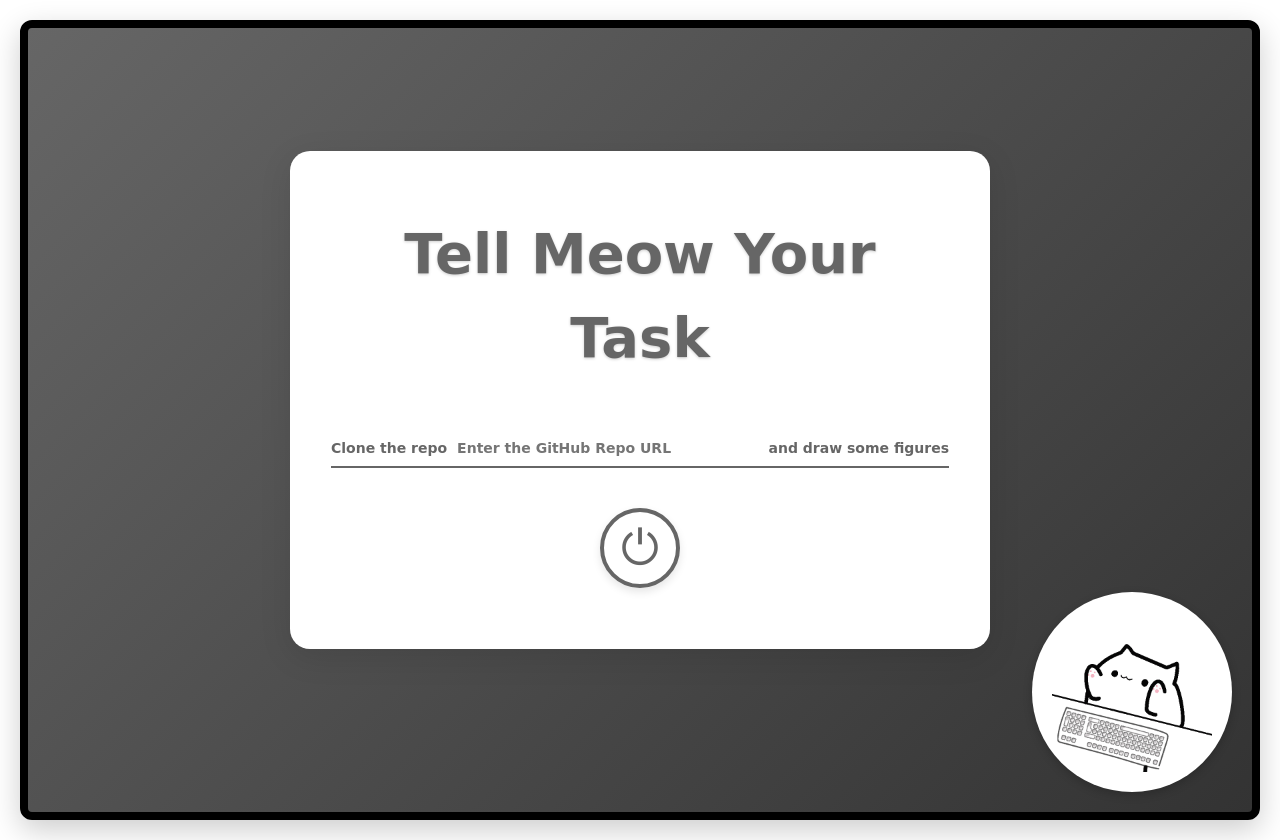
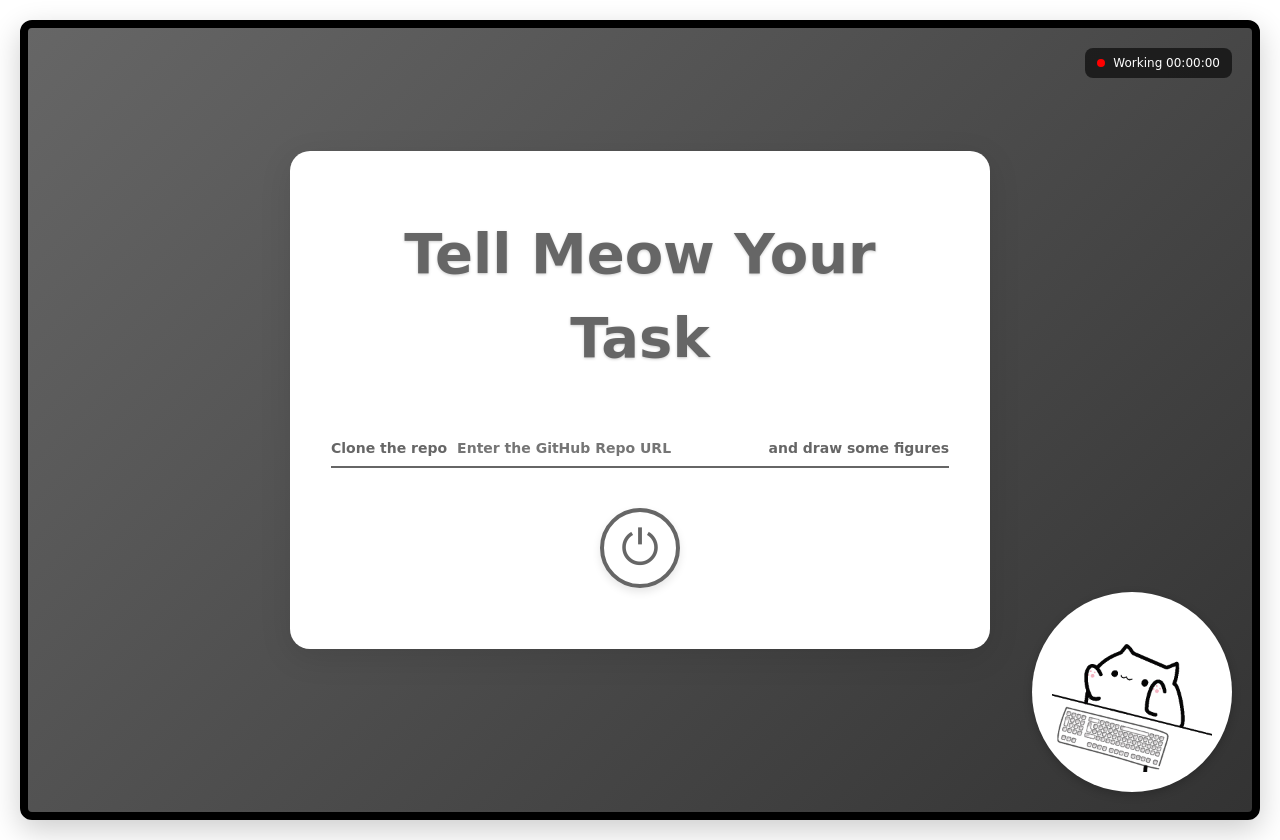
Before and after one commit to suikaixin/meow, a Next.js app: page / in a window 1280 px wide. Built offline with nearby package versions, Linux system fonts and the light colour scheme.

Commit message:
feat: Add task timer component to track working time with visual indicator

```diff
--- a/src/app/welcome/page.tsx
+++ b/src/app/welcome/page.tsx
@@ -1,5 +1,3 @@
-'use client';
-
 import { styled } from 'styled-components';
 
 const PageWrapper = styled.div`
--- a/src/components/Screen.tsx
+++ b/src/components/Screen.tsx
@@ -4,6 +4,7 @@ import Dock from '@/components/Dock';
 import AppWindow from '@/components/AppWindow';
 import Image from 'next/image';
 import { appNames } from '@/config/appConfig';
+import TaskTimer from '@/components/TaskTimer';
 
 interface ScreenProps {
   power: 'on' | 'off';
@@ -85,8 +86,15 @@ const Screen: React.FC<ScreenProps> = ({
               onClose={() => onCloseApp(appName)}
             />
           ))}
+          <Dock
+            apps={appNames}
+            activeApps={safeActiveApps}
+            onToggleApp={onToggleApp}
+          />
+          {/* <PowerOff /> */}
          </>
       )}
+      <TaskTimer isWorking={isWorking} />
       <MeowAvatar $isWorking={isWorking}>
         <Image
           src={isWorking ? '/images/cat-key.gif' : '/images/cat-tea.gif'}
@@ -95,15 +103,6 @@ const Screen: React.FC<ScreenProps> = ({
           height={160}
         />
       </MeowAvatar>
-      {power === 'on' && (
-        <>
-          <Dock
-            apps={appNames}
-            activeApps={safeActiveApps}
-            onToggleApp={onToggleApp}
-          />
-        </>
-      )}
     </ScreenContainer>
   );
 };
--- /dev/null
+++ b/src/components/TaskTimer.tsx
@@ -0,0 +1,79 @@
+import React, { useState, useEffect } from 'react';
+import styled from 'styled-components';
+
+interface TaskTimerProps {
+  isWorking: boolean;
+}
+
+const TimerContainer = styled.div`
+  position: absolute;
+  top: 20px;
+  right: 20px;
+  background-color: rgba(0, 0, 0, 0.6);
+  color: white;
+  padding: 8px 12px;
+  border-radius: 8px;
+  font-size: 12px;
+  display: flex;
+  align-items: center;
+  gap: 8px;
+  z-index: 10;
+`;
+
+interface TimerIconProps {
+  color: string;
+}
+
+const TimerIcon = styled.div<TimerIconProps>`
+  width: 8px;
+  height: 8px;
+  border-radius: 50%;
+  background-color: ${props => props.color};
+  animation: none;
+
+  @keyframes blinking {
+    0% { opacity: 0.2; }
+    50% { opacity: 1; }
+    100% { opacity: 0.2; }
+  }
+`;
+
+const TaskTimer: React.FC<TaskTimerProps> = ({ isWorking }) => {
+  const [seconds, setSeconds] = useState(0);
+
+  useEffect(() => {
+    let interval: NodeJS.Timeout | null = null;
+
+    if (isWorking) {
+      interval = setInterval(() => {
+        setSeconds(prevSeconds => prevSeconds + 1);
+      }, 1000);
+    }
+
+    return () => {
+      if (interval) clearInterval(interval);
+    };
+  }, [isWorking]);
+
+  // 格式化时间为 HH:MM:SS
+  const formatTime = (totalSeconds: number) => {
+    const hours = Math.floor(totalSeconds / 3600);
+    const minutes = Math.floor((totalSeconds % 3600) / 60);
+    const seconds = totalSeconds % 60;
+
+    return [
+      hours.toString().padStart(2, '0'),
+      minutes.toString().padStart(2, '0'),
+      seconds.toString().padStart(2, '0')
+    ].join(':');
+  };
+
+  return (
+    <TimerContainer>
+      <TimerIcon color={isWorking ? '#00ff00' : '#ff0000'} />
+        Working {formatTime(seconds)}
+    </TimerContainer>
+  );
+};
+
+export default TaskTimer;
```
